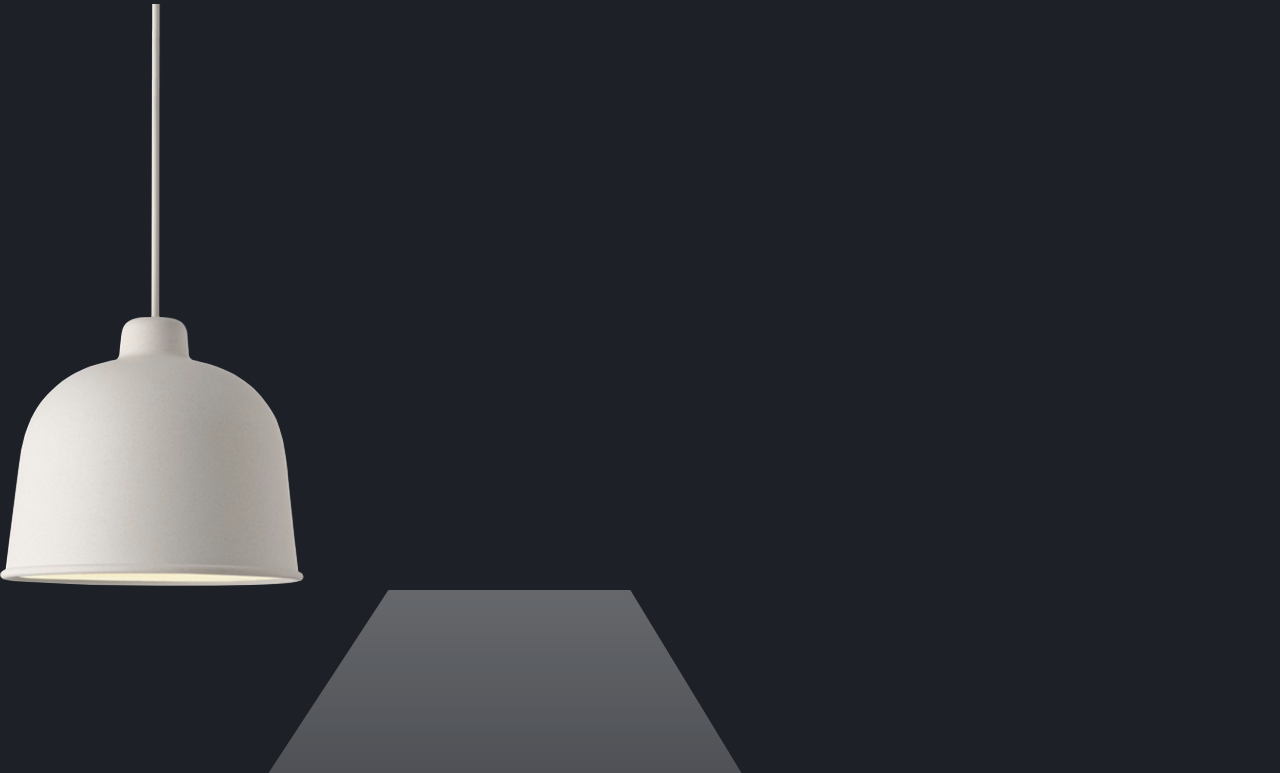
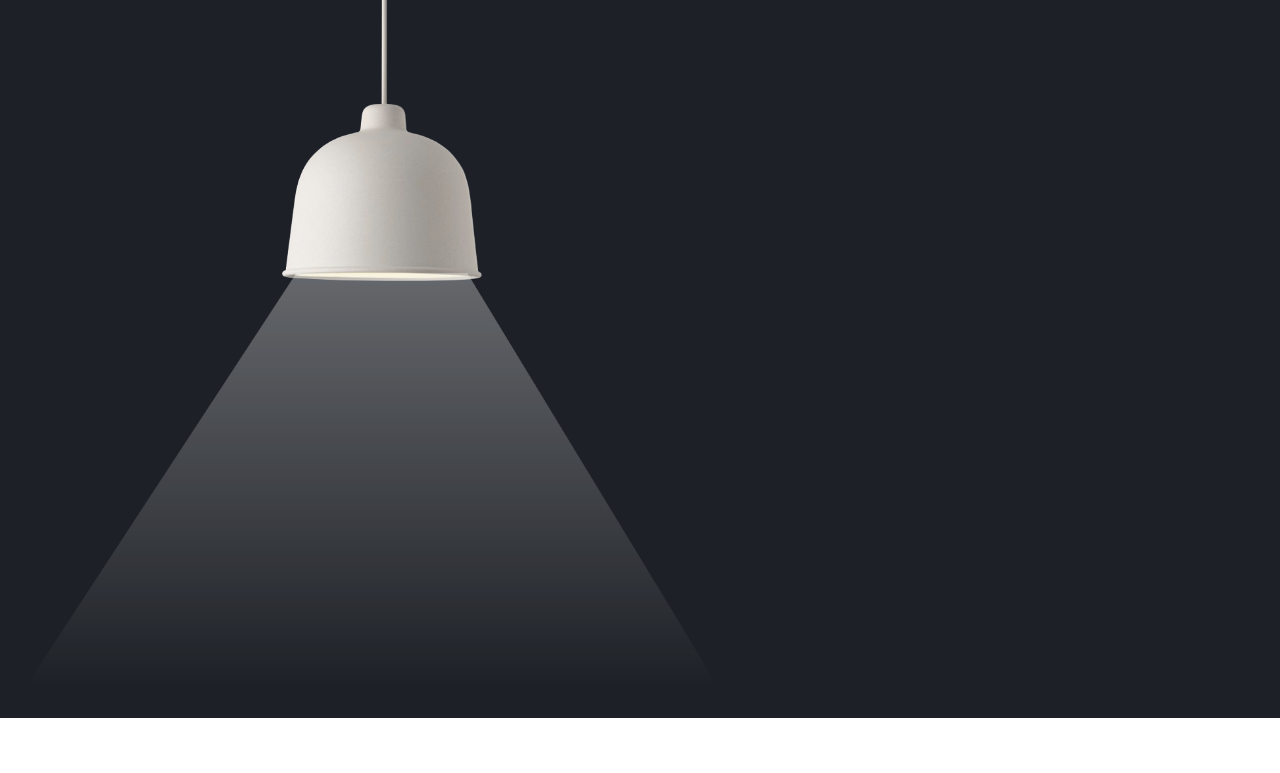
Before and after one commit to chrism-la/modern-lighting, a plain HTML site: page index.html in a window 1280 px wide. Shown: the part 82-855 px from the top of the page. After the commit the page ends 800 px from the top, so only its background shows below. Drawn offline with Linux system fonts and the light colour scheme.

Commit message:
CSS lamp container and light image styling

```diff
--- a/style.css
+++ b/style.css
@@ -55,3 +55,20 @@ button span{
     border-radius: 50%;
     margin-left: 2px;
 }
+.lamp-container{
+    position: absolute;
+    top: -20px;
+    left: 22%;
+    width: 200px;
+}
+.lamp{
+    width: 100%;
+}
+.light{
+    position: absolute;
+    top: 97%;
+    left: 50%;
+    transform: translateX(-50%);
+    width: 700px;
+    margin-left: -10px;
+}
```
